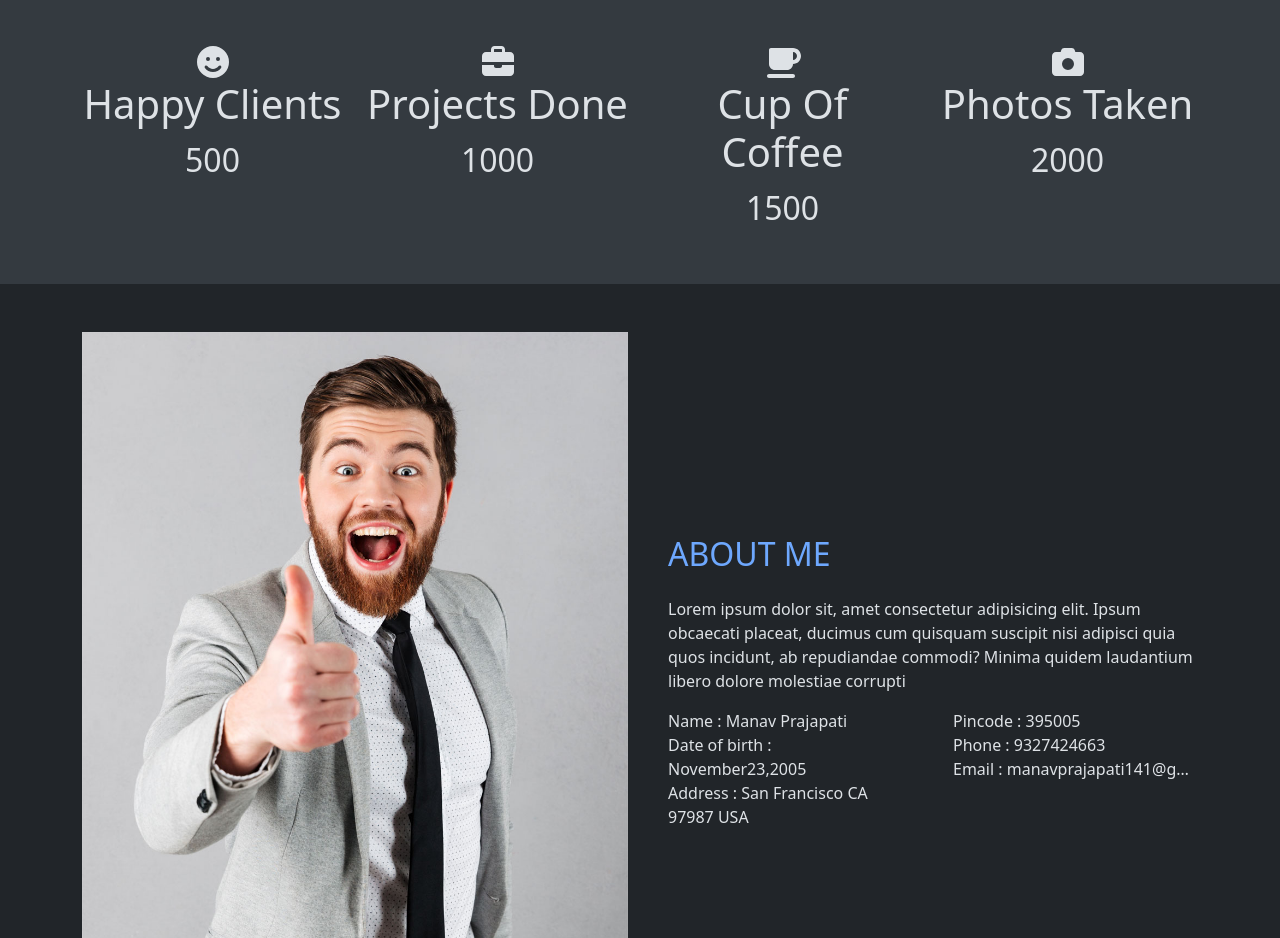
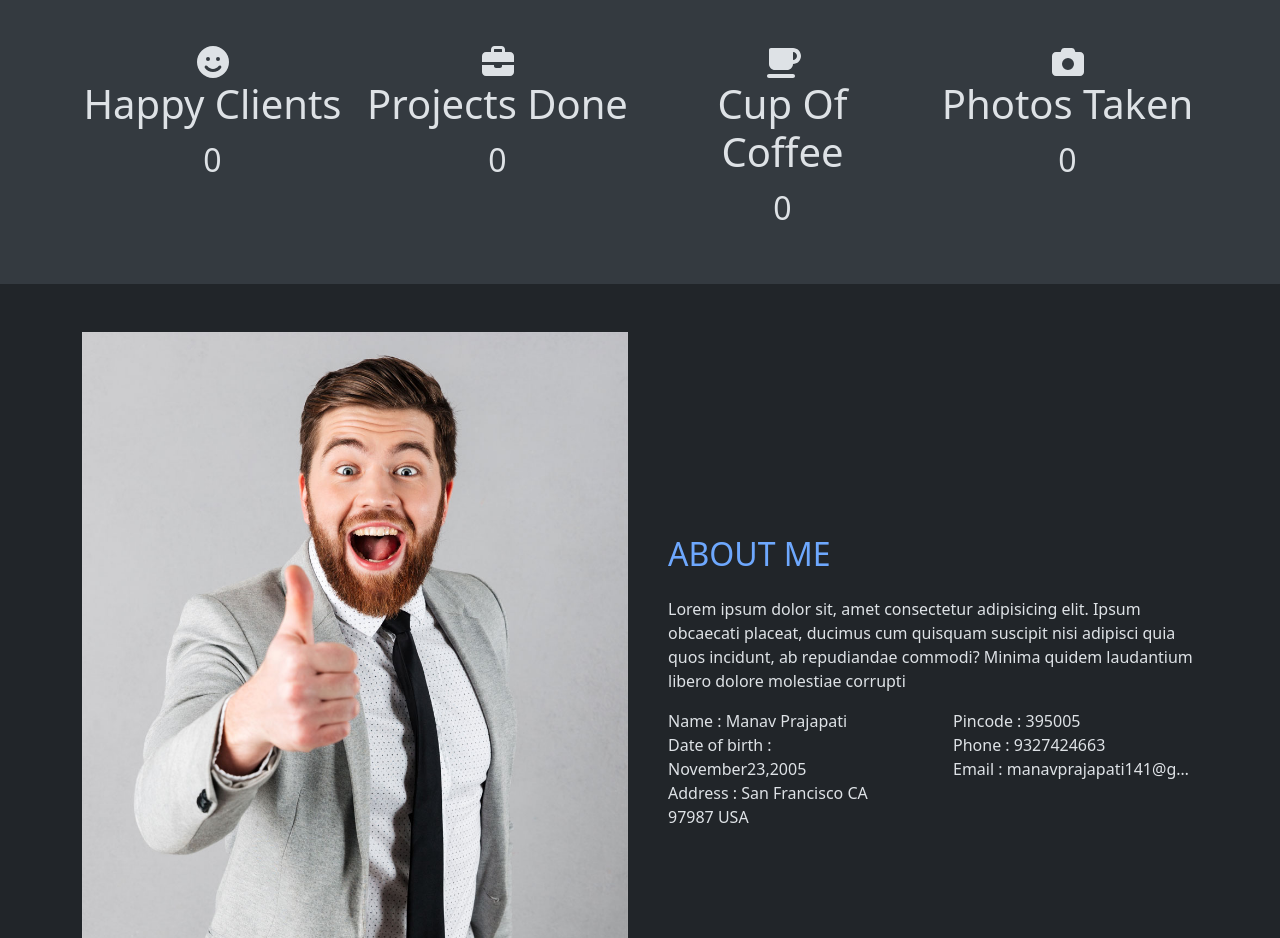
Before and after one commit to Manav2311/Manav2311.github.io, a plain HTML site: page index.html in a window 1280 px wide. Shown: the part 860-1798 px from the top of the page. Drawn offline with Linux system fonts and the light colour scheme.

Commit message:
Update index.html

```diff
--- a/index.html
+++ b/index.html
@@ -91,7 +91,7 @@
               <i class="fa-solid fa-face-smile fw-semibold fs-2"></i>
             </div>
             <h3 class="fs-1">Happy Clients</h3>
-            <span class="fs-2">500</span>
+            <span class="fs-2">0</span>
           </div>
         </div>
         <div class="col-md-3 mb-sm-1">
@@ -100,7 +100,7 @@
               <i class="fa-solid fa-briefcase fw-semibold fs-2"></i>
             </div>
             <h3 class="fs-1">Projects Done</h3>
-            <span class="fs-2">1000</span>
+            <span class="fs-2">0</span>
           </div>
         </div>
         <div class="col-md-3 mb-sm-1">
@@ -109,7 +109,7 @@
               <i class="fa-solid fa-mug-saucer fw-semibold fs-2"></i>
             </div>
             <h3 class="fs-1">Cup Of Coffee</h3>
-            <span class="fs-2">1500</span>
+            <span class="fs-2">0</span>
           </div>
         </div>
         <div class="col-md-3 mb-sm-1">
@@ -118,7 +118,7 @@
               <i class="fa-solid fa-camera fw-semibold fs-2"></i>
             </div>
             <h3 class="fs-1">Photos Taken</h3>
-            <span class="fs-2">2000</span>
+            <span class="fs-2">0</span>
           </div>
         </div>
       </div>
```
